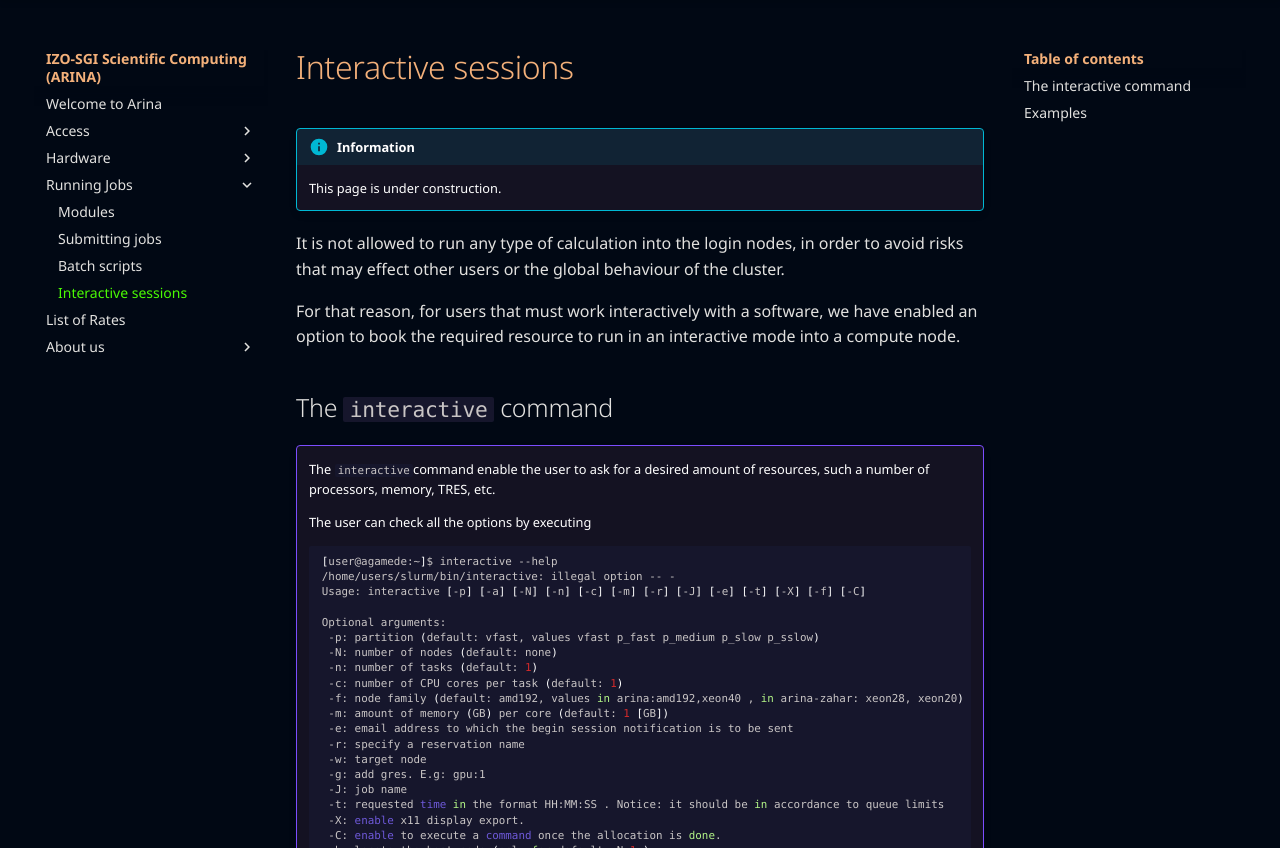
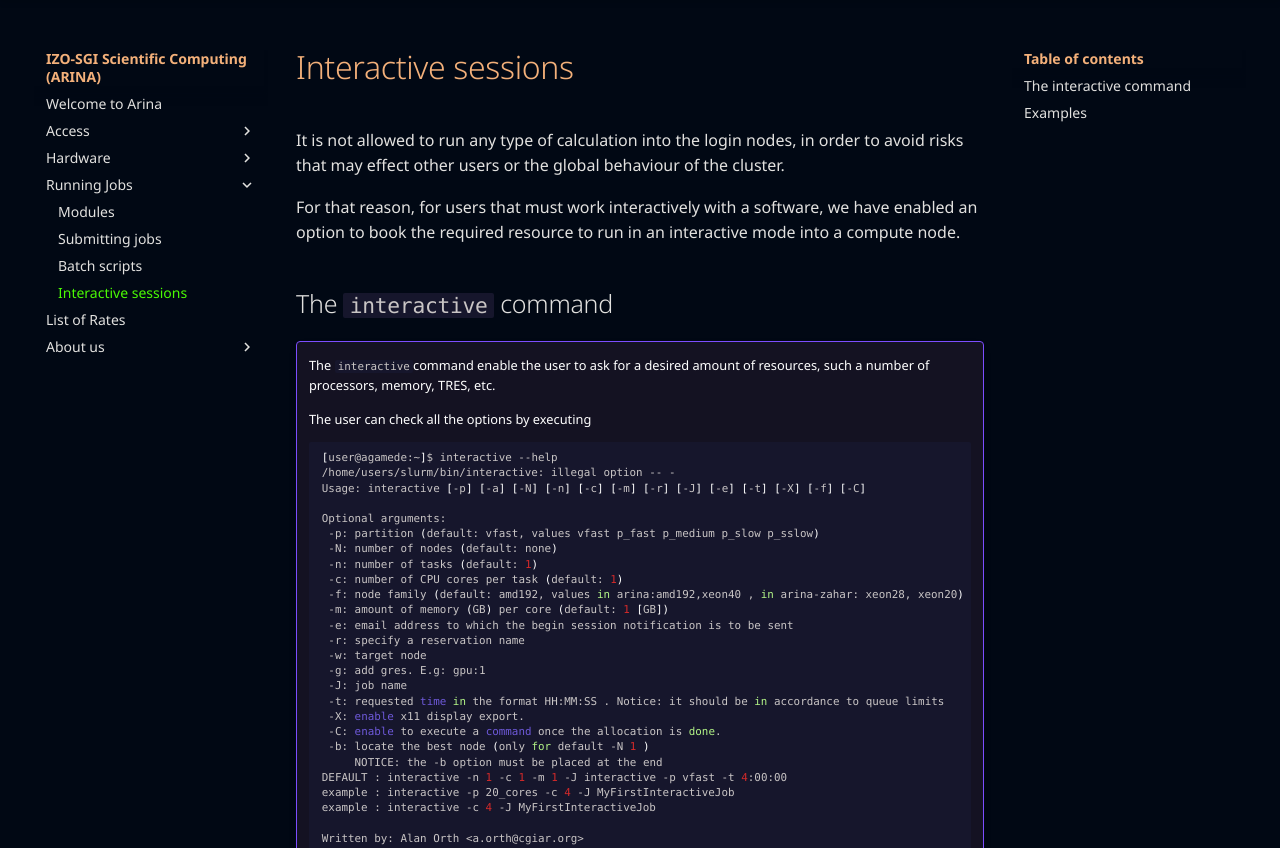
Before and after one commit to izosgi/izosgi-mkdocs, an MkDocs documentation site: the page built from docs/jobs/interactive.md, in a window 1280 px wide and 900 px high, cut to the strip 52-900 px from the top of the window. Built offline with MkDocs 1.6.1 and Material for MkDocs 9.7.7, drawn with Linux system fonts in a browser that asks for light colours; some web fonts are replaced.

Commit message:
Removing Info block

```diff
--- a/docs/jobs/interactive.md
+++ b/docs/jobs/interactive.md
@@ -1,8 +1,5 @@
 # Interactive sessions
 
-!!! info " Information"
-
-    This page is under construction.
 
 It is not allowed to run any type of calculation into the login nodes, in order to avoid
 risks that may effect other users or the global behaviour of the cluster.
```
